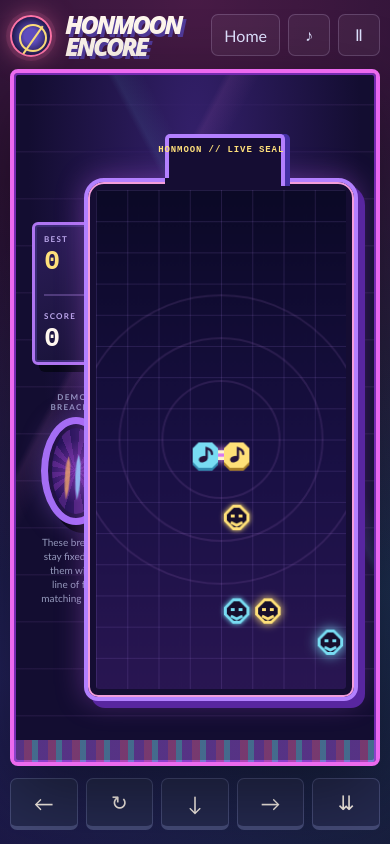
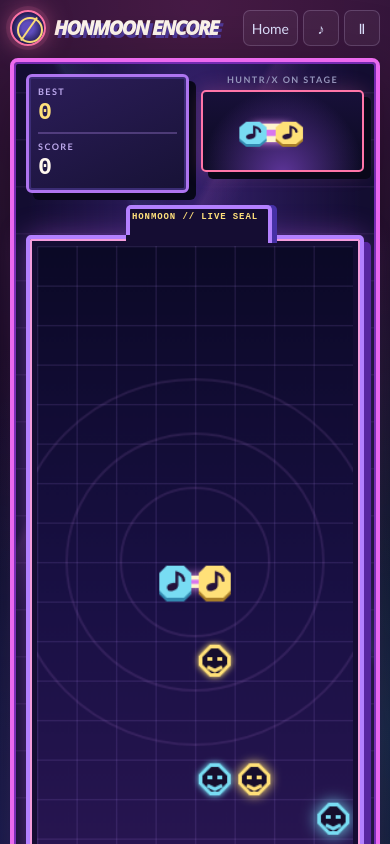
Before and after one commit to dziulius/tiny-web-tools, a website: page docs/nightbloom/index.html in a window 390 px wide. Both pictures are taken after a click on the button "Start the show". Shown: the top 844 px of the page. Drawn offline with Linux system fonts and the light colour scheme.

Commit message:
Fix mobile game layout for controller play

```diff
--- a/docs/nightbloom/game.js
+++ b/docs/nightbloom/game.js
@@ -959,29 +959,7 @@
       gamepadState.set(gamepadIndex, next);
     }
 
-    function bindTouchControls() {
-      const touchActions = {
-        left: 'left',
-        right: 'right',
-        down: 'down',
-        rotate: 'rotate-clockwise',
-        drop: 'drop'
-      };
-
-      for (const button of document.querySelectorAll('[data-action]')) {
-        button.addEventListener('pointerdown', event => {
-          event.preventDefault();
-          const action = touchActions[button.dataset.action];
-
-          if (action) {
-            onAction(action);
-          }
-        });
-      }
-    }
-
     window.addEventListener('keydown', handleKeyDown);
-    bindTouchControls();
     animationFrame = requestAnimationFrame(pollGamepads);
 
     return function destroyInput() {
--- a/docs/nightbloom/index.html
+++ b/docs/nightbloom/index.html
@@ -16,13 +16,13 @@
         <div><h1>Honmoon Encore</h1><p class="tagline">HUNTR/X · K-Pop Demon Hunters</p></div>
       </div>
       <div class="header-actions">
-        <div class="audio-help" id="audioHelp" role="status" hidden>
-          <p id="audioNotice">Music did not start. Press Play here or allow audio for this page.</p>
-          <audio id="musicPlayer" src="music.wav" preload="auto" controls loop></audio>
-        </div>
         <button class="icon-btn" id="pickerBtn" type="button" title="Return to home screen">Home</button>
         <button class="icon-btn" id="soundBtn" type="button" aria-label="Turn sound off" title="Sound">♪</button>
         <button class="icon-btn" id="pauseBtn" type="button" aria-label="Pause game" title="Pause">Ⅱ</button>
+      </div>
+      <div class="audio-help" id="audioHelp" role="status" hidden>
+        <p id="audioNotice">Music did not start. Press Play here or allow audio for this page.</p>
+        <audio id="musicPlayer" src="music.wav" preload="auto" controls loop></audio>
       </div>
     </header>
 
@@ -111,13 +111,6 @@
       </aside>
     </section>
 
-    <div class="mobile-controls" aria-label="Touch controls">
-      <button class="control" data-action="left" aria-label="Move left">←</button>
-      <button class="control" data-action="rotate" aria-label="Rotate">↻</button>
-      <button class="control" data-action="down" aria-label="Move down">↓</button>
-      <button class="control" data-action="right" aria-label="Move right">→</button>
-      <button class="control" data-action="drop" aria-label="Drop">⇊</button>
-    </div>
     <div class="footer">The show goes on · progress stays in this browser</div>
   </main>
 
--- a/docs/nightbloom/styles.css
+++ b/docs/nightbloom/styles.css
@@ -27,7 +27,7 @@
     button { font: inherit; }
     button:focus-visible { outline: 3px solid var(--yellow); outline-offset: 3px; }
     .app { width: min(1180px, 100%); min-height: 100svh; margin: 0 auto; padding: 18px clamp(16px, 3vw, 36px) 14px; display: grid; grid-template-rows: auto 1fr auto; gap: 14px; }
-    header { display: flex; align-items: center; justify-content: space-between; gap: 18px; }
+    header { position: relative; display: flex; align-items: center; justify-content: space-between; gap: 18px; }
     .brand { display: flex; align-items: center; gap: 13px; }
     .brand-mark {
       width: 49px; height: 49px; position: relative; flex: 0 0 auto;
@@ -201,12 +201,6 @@
     .run-board > div + div { padding-top: 12px; border-top: 2px solid #d2c5a6; }
     .run-board strong { font: 800 22px/1 ui-monospace, monospace; text-transform: uppercase; }
     .run-board .eyebrow { margin: 0; }
-    .mobile-controls { display: none; grid-template-columns: repeat(5, 1fr); gap: 8px; width: min(430px, 100%); margin: 0 auto; }
-    .control {
-      min-height: 52px; color: var(--cream); background: #252a50; border: 1px solid #464c79; border-bottom-width: 4px;
-      border-radius: 7px; cursor: pointer; font-size: 20px; touch-action: manipulation; user-select: none;
-    }
-    .control:active { transform: translateY(3px); border-bottom-width: 1px; }
     .footer { display: flex; justify-content: center; color: #74799d; font-size: 10px; letter-spacing: .1em; text-transform: uppercase; }
     .sr-only { position: absolute; width: 1px; height: 1px; padding: 0; margin: -1px; overflow: hidden; clip: rect(0,0,0,0); white-space: nowrap; border: 0; }
     /* Concert stage and Honmoon barrier */
@@ -626,41 +620,90 @@
     }
 
     @media (max-width: 760px) {
-      .app { padding-top: 14px; gap: 12px; }
-      header { align-items: flex-start; }
-      .brand-mark { width: 42px; height: 42px; }
-      .brand-mark::before { left: 7px; top: 7px; width: 24px; height: 24px; }
-      .brand-mark::after { left: 20px; }
+      .app {
+        display: block;
+        padding: 10px 10px calc(16px + env(safe-area-inset-bottom));
+      }
+      header { flex-wrap: wrap; gap: 8px; margin-bottom: 12px; }
+      .brand { min-width: 0; gap: 8px; }
+      .brand-mark { width: 36px; height: 36px; }
+      .brand-mark::before { left: 5px; top: 5px; width: 22px; height: 22px; }
+      .brand-mark::after { left: 16px; top: 3px; height: 28px; }
+      h1 { font-size: clamp(17px, 5vw, 22px); line-height: .94; }
       .tagline { display: none; }
-      .game-shell { grid-template-columns: minmax(0, 1fr) auto; gap: 12px; align-items: stretch; justify-content: center; }
-      .panel.left { grid-column: 1; grid-row: 1; width: 120px; }
-      .board-frame { grid-column: 2; grid-row: 1; align-self: center; padding: 8px; border-radius: 20px 20px 14px 14px; }
-      .panel.right { display: none; }
-      #gameCanvas { width: min(62vw, 288px); height: min(124vw, 576px); max-height: calc(100svh - 205px); max-width: calc((100svh - 205px) / 2); border-radius: 3px; }
-      .overlay { inset: 8px; }
-      .card { padding: 12px; border-radius: 6px; }
-      .split { grid-template-columns: 1fr; }
-      .split > div + div { padding: 9px 0 0; border: 0; border-top: 1px solid var(--line); }
-      .big-number { font-size: 26px; }
-      .next-wrap { display: block; }
-      #nextCanvas { width: 66px; margin: 4px auto 0; }
-      .next-copy { display: none; }
-      .mobile-controls { display: grid; }
+      .header-actions { gap: 5px; }
+      .icon-btn { min-width: 36px; min-height: 36px; padding: 5px 8px; font-size: 14px; }
+      .audio-help {
+        position: static;
+        width: 100%;
+        flex-basis: 100%;
+        order: 3;
+        padding: 9px;
+        box-shadow: none;
+      }
+      .audio-help p { margin-bottom: 5px; }
+      .game-shell {
+        grid-template-columns: minmax(0, 1fr) minmax(0, 1fr);
+        gap: 12px;
+        padding: 12px 12px 28px;
+        align-items: stretch;
+        overflow: visible;
+      }
+      .panel.left { grid-column: 1; grid-row: 1; display: block; min-width: 0; }
+      .panel.right { display: contents; }
+      .specimen-tray { display: none; }
+      .card { padding: 10px 12px; border-radius: 6px; }
+      .score-board { height: 100%; gap: 7px; }
+      .score-board > div + div { padding-top: 7px; }
+      .score-board .eyebrow { font-size: 9px; }
+      .score-readout { font-size: clamp(19px, 6vw, 27px); }
+      .performance-card { grid-column: 2; grid-row: 1; min-width: 0; }
+      .performance-card > .eyebrow { margin-bottom: 5px; font-size: 9px; }
+      .performance-window { height: 82px; border-width: 2px; }
+      .performance-window .spotlight,
+      .performance-window .performer,
+      .performance-window::after,
+      .performance-card .next-copy { display: none; }
+      .performance-window #nextCanvas { width: 100%; height: 100%; }
+      .board-frame {
+        grid-column: 1 / -1;
+        grid-row: 2;
+        width: min(100%, 370px);
+        margin: 30px auto 0;
+        padding: 7px;
+      }
+      .board-frame::before { top: -34px; height: 34px; }
+      .board-label { top: -27px; }
+      #gameCanvas {
+        width: 100%;
+        height: auto;
+        max-width: none;
+        max-height: none;
+        aspect-ratio: 1 / 2;
+      }
+      .overlay { inset: 7px; padding: 15px; }
+      .run-board {
+        grid-column: 1 / -1;
+        grid-row: 3;
+        display: grid;
+        grid-template-columns: repeat(3, minmax(0, 1fr));
+        gap: 5px;
+      }
+      .run-board > div { display: block; text-align: center; }
+      .run-board > div + div { padding: 0; border: 0; }
+      .run-board .eyebrow { font-size: 9px; }
+      .run-board strong { font-size: clamp(13px, 4vw, 18px); }
+      .status-note { grid-column: 1 / -1; grid-row: 4; }
       .footer { display: none; }
+      body.setup-mode .game-shell { display: block; padding: 0; }
+      body.setup-mode .panel.right { display: none; }
+      body.setup-mode .board-frame { width: 100%; margin: 0; }
+      body.setup-mode .overlay { min-height: 0; padding: 22px 16px; }
     }
     @media (max-width: 390px) {
       .app { padding-inline: 10px; }
-      .panel.left { width: 88px; }
       .card { padding: 9px; }
       .big-number { font-size: 22px; }
       .eyebrow { font-size: 8px; }
-      #gameCanvas { width: min(64vw, 250px); height: min(128vw, 500px); }
-      .header-actions .icon-btn:first-child { display: none; }
-    }
-    @media (pointer: coarse) and (min-width: 761px) {
-      .app { padding-bottom: 12px; }
-      .mobile-controls { display: grid; }
-      #gameCanvas { max-height: calc(100svh - 260px); max-width: calc((100svh - 260px) / 2); }
-      .footer { display: none; }
     }
     @media (prefers-reduced-motion: reduce) { *, *::before, *::after { scroll-behavior: auto !important; animation: none !important; transition: none !important; } }
```
Also changed, not shown: docs/nightbloom/input.js (+0 -22 lines).
